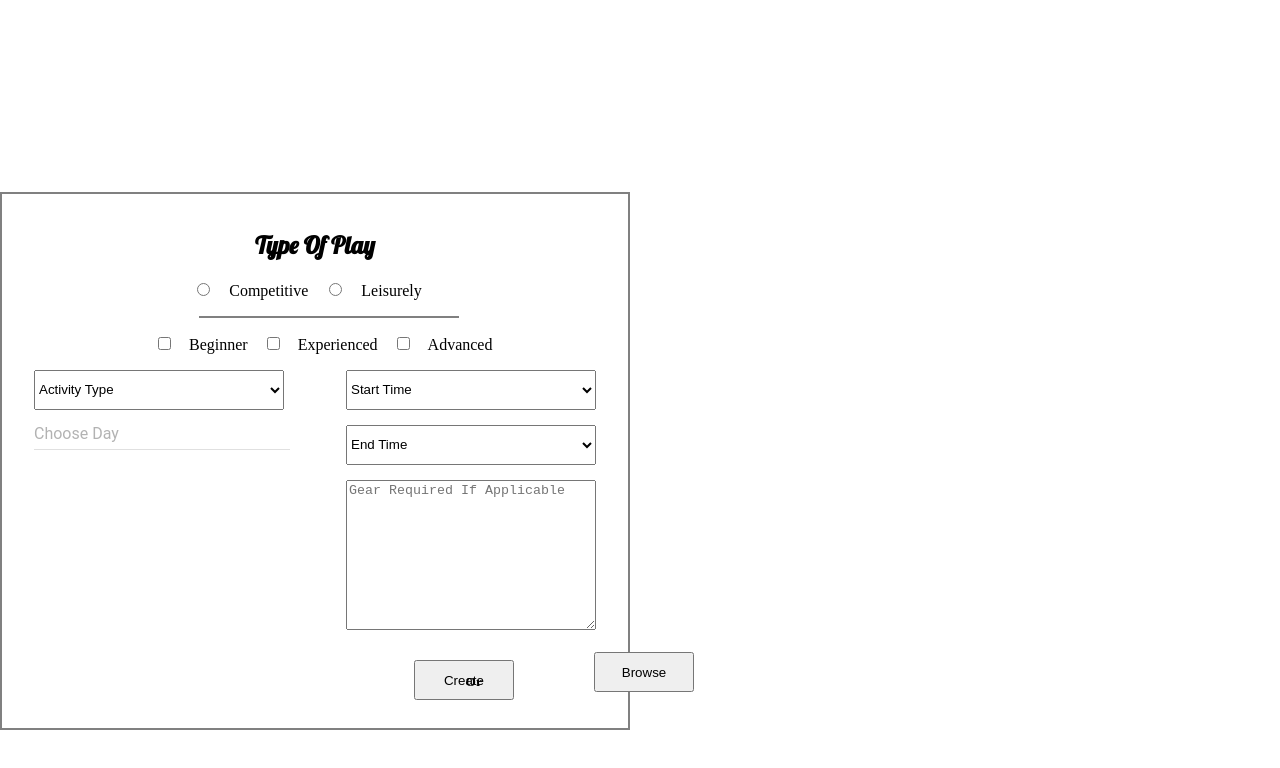
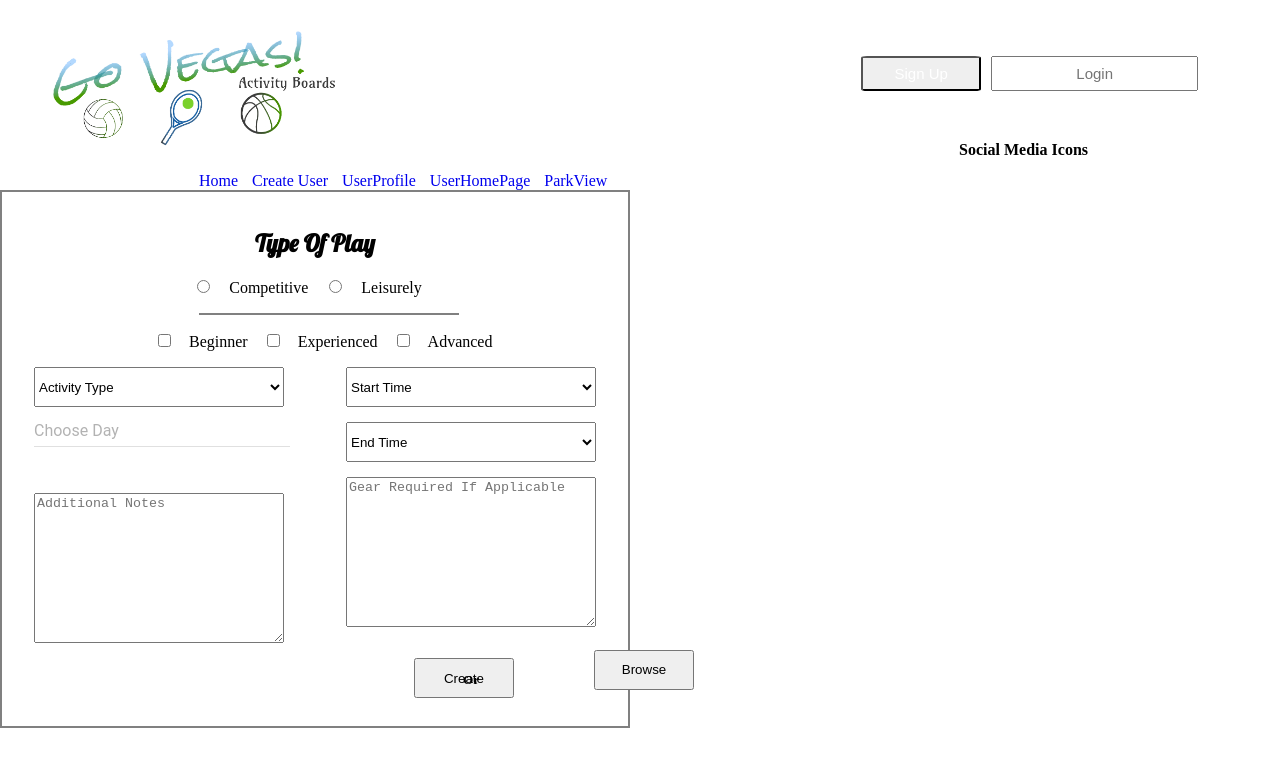
Before and after one commit to JonathanCass/finalproject, a React (Create React App) app in the folder client/: page /ParkView in a window 1280 px wide. Shown: the top 768 px of the page. Built offline with nearby package versions, Linux system fonts and the light colour scheme; what react-tap-event-plugin would draw is missing.

Commit message:
logos, links, components

```diff
--- a/client/src/assets/home.css
+++ b/client/src/assets/home.css
@@ -1,14 +1,14 @@
 @import url(https://fonts.googleapis.com/css?family=Lobster);
 
 body {
-   margin-top:15%;
+   margin-top:12%;
    /*background-image: linear-gradient(to left, #A1FFCE, #FAFFD1);*/
 
 }
 #logo {
-    height:180px;
-    width:350px;
-    margin-left:10%;
+    height:150px;
+    width:300px;
+    margin-left:3%;
 }
 .topLine {
     border:1px solid #d2d9da;
@@ -23,8 +23,8 @@ h4 {
 }
 .user {
     float:right;
-    margin-top:-10%;
-    margin-right:13%;
+    margin-top:-8%;
+    margin-right:6%;
 }
 .user input {
     height:35px;
--- a/client/src/components/App.js
+++ b/client/src/components/App.js
@@ -1,6 +1,7 @@
 import React, { Component } from 'react'
 import './App.css'
 import {connect} from 'react-redux'
+import { Link } from 'react-router-dom'
 import {BrowserRouter as Router, Route} from 'react-router-dom'
 import UserProfile from './UserProfile'
 import CreateUser from './CreateUser'
@@ -21,6 +22,20 @@ class App extends Component {
     return (
         <Router>
           <div>
+            <img alt='' id="logo" src={require('../assets/Logo.png')}/>
+            <form onSubmit={this.handleSubmit} className="user">
+              <button onClick={this.handleClick}>Sign Up</button>
+              <input type='text' onChange={this.handleChange} name='login' placeholder='Login' />
+            </form>
+          <h4>Social Media Icons</h4>
+          <div className="links">
+            <Link to={'/'} id='home'>Home</Link>
+            <Link to={'/CreateUser/'} id='createUser'>Create User</Link>
+            <Link to={'/UserProfile/'} id='userProfile'>UserProfile</Link>
+            <Link to={'/UserHomePage/'} id='userHomePage'>UserHomePage</Link>
+            <Link to={'/ParkView/'} id='parkView'>ParkView</Link>
+          </div>
+
                 <Route exact={true} path='/' component={Home} /> {/*Greeting Page with Logo and Login / Sign Up*/}
                 <Route path='/UserProfile/' component={UserProfile} />        {/*Where Availability results are displayed, User info and availability settings are made here as well*/}
                 <Route path='/CreateUser/' component={CreateUser} />      {/*Initial Profile Construction*/}
--- a/client/src/components/Home.js
+++ b/client/src/components/Home.js
@@ -1,7 +1,7 @@
 import React from 'react'
 import '../assets/home.css'
 import Carousel from 'nuka-carousel'
-import {Link} from 'react-router-dom'
+
 
 
 class Home extends React.Component {
@@ -30,20 +30,7 @@ handleChange = (e) => {
   render() {
     return (
       <div className="beginningContainer">
-        <img alt='' id="logo" src={require('../assets/Logo.png')}/>
-        <form onSubmit={this.handleSubmit} className="user">
-          <button onClick={this.handleClick}>Sign Up</button>
-          <input type='text' onChange={this.handleChange} name='login' placeholder='Login' />
-        </form>
-        <h4>Social Media Icons</h4>
-        <div className="links">
-          <Link to={'/'} id='home'>Home</Link>
-          <Link to={'/CreateUser/'} id='createUser'>Create User</Link>
-          <Link to={'/UserProfile/'} id='userProfile'>UserProfile</Link>
-          <Link to={'/UserHomePage/'} id='userHomePage'>UserHomePage</Link>
-          <Link to={'/ParkView/'} id='parkView'>ParkView</Link>
-      </div>
-        <div className="topLine"></div>
+
         <section className="carouselContainer">
           <Carousel style={{height:380}}>
               <img alt='' src="https://static.pexels.com/photos/305244/pexels-photo-305244.jpeg"/>
--- a/client/src/components/ParkView.js
+++ b/client/src/components/ParkView.js
@@ -4,11 +4,15 @@ import MuiThemeProvider from 'material-ui/styles/MuiThemeProvider'
 import DatePicker from 'material-ui/DatePicker'
 
 class ParkView extends React.Component {
-//   constructor(props) {
+  constructor(props) {
+   super(props)
+   this.state = {
 
-//    super(props)
-//   }
-
+   }
+}
+handleClick = (e) => {
+  e.preventDefault()
+}
   render() {
     return (
       // <div className='body' style={styles.body}>
@@ -16,9 +20,9 @@ class ParkView extends React.Component {
           <h2 style={styles.h2}>Type Of Play</h2>
           <div style={styles.radioContainer}>
             <input type='radio'/>
-            <label for='competitive' style={styles.radio}>Competitive</label>
+            <label for="competitive" style={styles.radio}>Competitive</label>
             <input type='radio'/>
-            <label for='leisurely' style={styles.radio}>Leisurely</label>
+            <label for="leisurely" style={styles.radio}>Leisurely</label>
             <div className='line' style={styles.line}></div>
           </div>
           <div className='level'style={styles.level}>
@@ -41,6 +45,9 @@ class ParkView extends React.Component {
           <MuiThemeProvider>
              <DatePicker hintText="Choose Day" container="inline" mode="landscape" style={styles.calendar}/>
           </MuiThemeProvider>
+          <div className='notes'>
+            <textarea style={styles.notes} placeholder="Additional Notes"></textarea>
+          </div>
           <div style={styles.startTime}>
               <select className='start' style={styles.input}>
                 <option value='start'>Start Time</option>
@@ -100,7 +107,7 @@ class ParkView extends React.Component {
               </select>
           </div>
           <textarea placeholder='Gear Required If Applicable' style={styles.textarea}></textarea>
-          <button style={styles.create}>Create</button><h5 style={styles.or}>Or</h5><button style={styles.browse}>Browse</button>
+          <button onClick={this.state.handleClick} style={styles.create}>Create</button><h5 style={styles.or}>Or</h5><button onClick={this.state.handleClick} style={styles.browse}>Browse</button>
       </div> // end of container
     )
   }
--- a/client/src/components/ParkView.styles.js
+++ b/client/src/components/ParkView.styles.js
@@ -66,18 +66,26 @@ const styles = {
         height:40,
         width:100,
         marginTop:'2em',
-        marginLeft:'28.5em'
+        marginLeft:'28.5em',
+        cursor:'pointer'
     },
     browse: {
         height:40,
         width:100,
         position:'absolute',
         marginTop:'-4.5em',
-        marginLeft:'42em'
+        marginLeft:'42em',
+        cursor:'pointer'
     },
     or: {
         marginTop:'-2em',
-        marginLeft: '32.5em'
+        marginLeft: '32.3em'
+    },
+    notes: {
+        position:'absolute',
+        width:250,
+        height:150,
+        marginTop:'6.4em'
     }
 }
 
```
